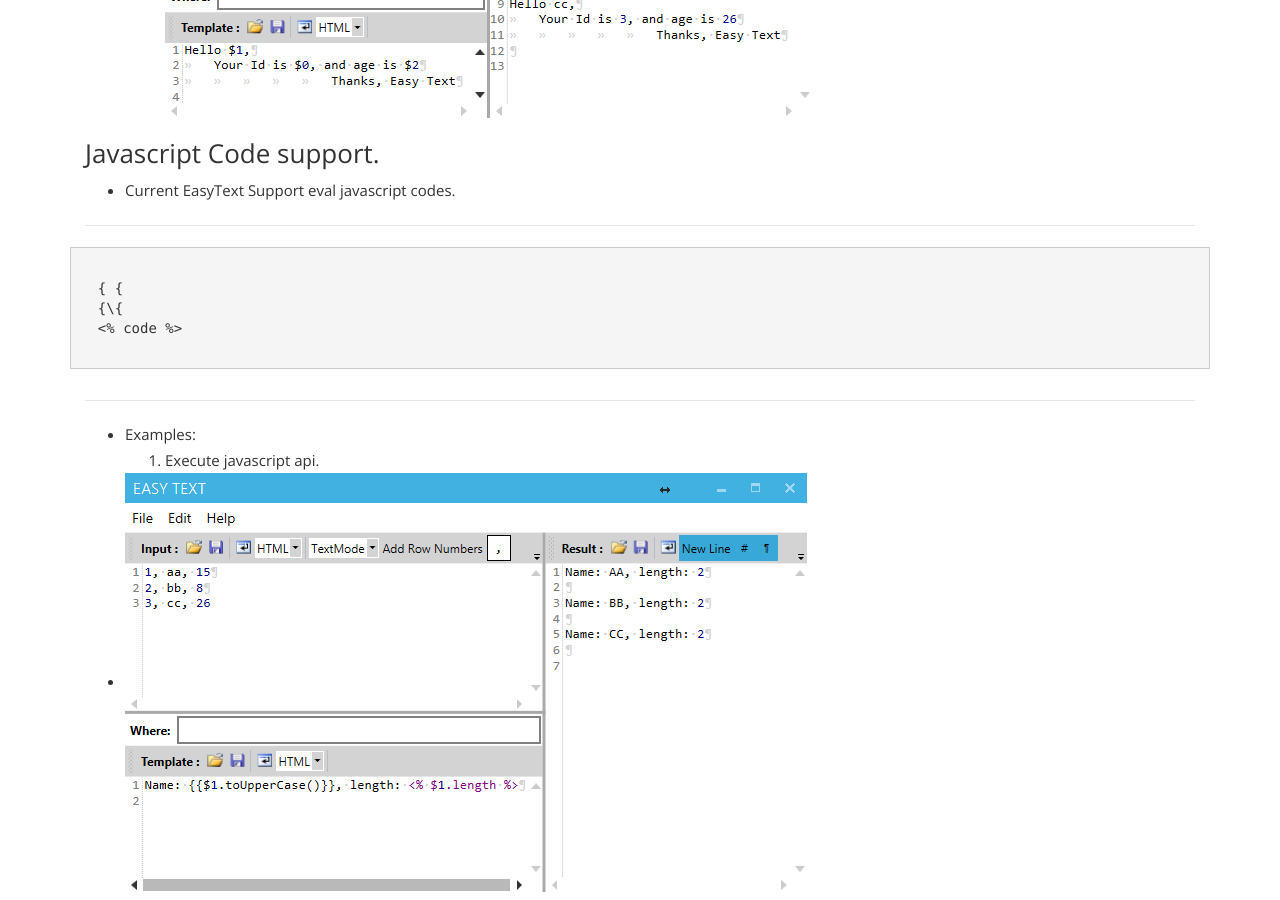
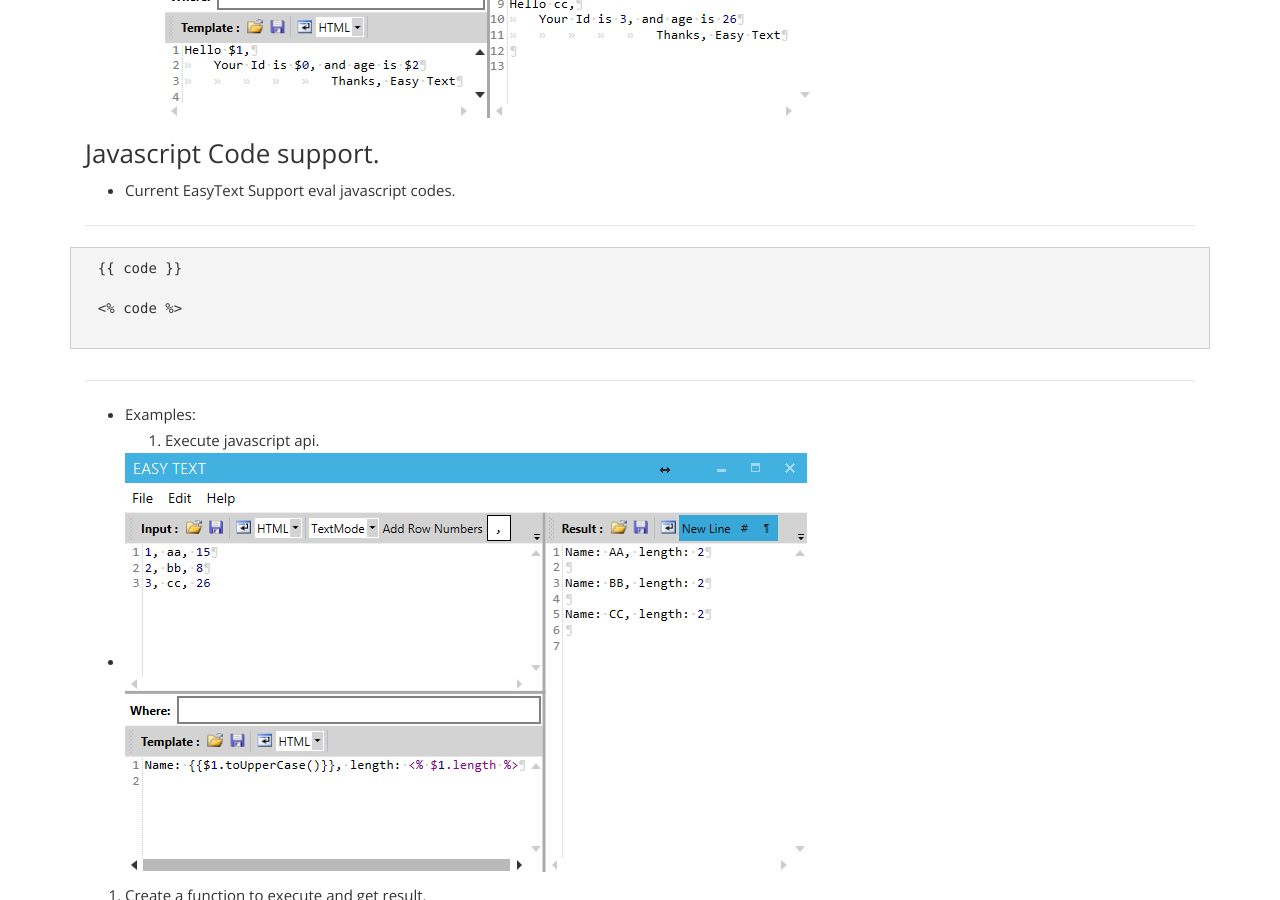
Before and after one commit to JayWang0/EasyText, a Jekyll site: the page built from index.md, in a window 1280 px wide and 900 px high, scrolled down 2668 px. Built offline with Jekyll 4.4.1, drawn with Linux system fonts in a browser that asks for light colours; nearby versions of some CDN libraries.

Commit message:
fix build error.

```diff
--- a/_config.yml
+++ b/_config.yml
@@ -2,7 +2,7 @@ permalink: /:year/:month/:day/:title
 markdown: kramdown
 
 exclude: [".rvmrc", ".rbenv-version", "README.md", "Rakefile", "changelog.md"]
-highlighter: pygments
+highlighter: rouge
 paginate: 5
 paginate_path: "news/page/:num"
 excerpt_separator: "\n\n\n"
--- a/index.md
+++ b/index.md
@@ -42,9 +42,8 @@ Easy Text will parse your input to get a data grid, for example
 ---
 <div class="row">
  <pre>
-  {{ code }}
-  { {
-  {\{
+  {{ "{{ code " }}}}
+
   <% code %>
  </pre>
 </div>
```
